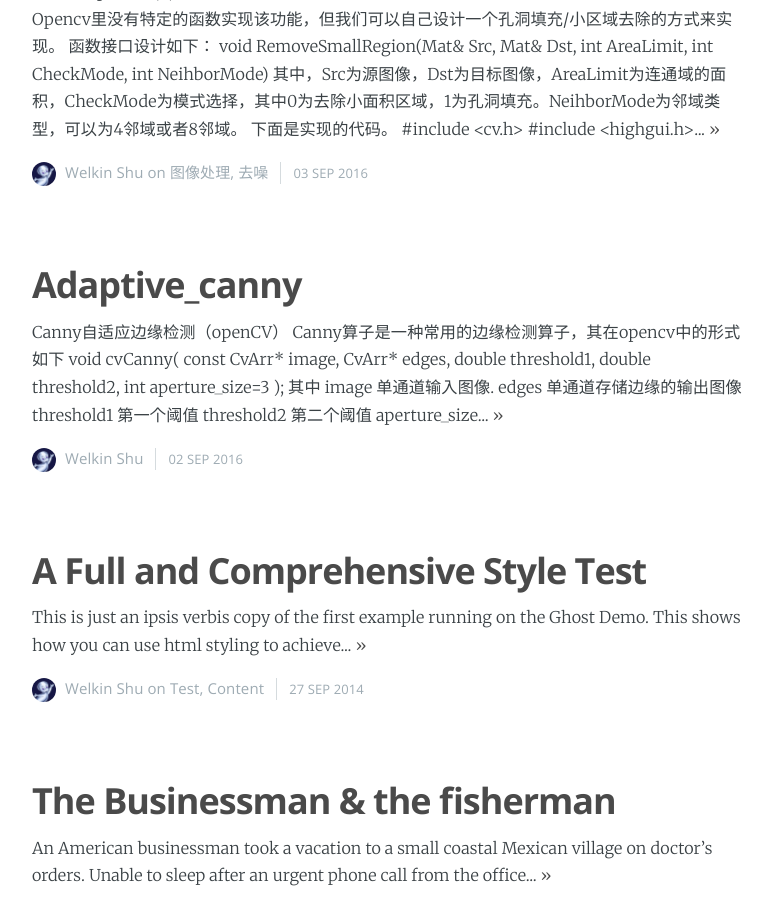
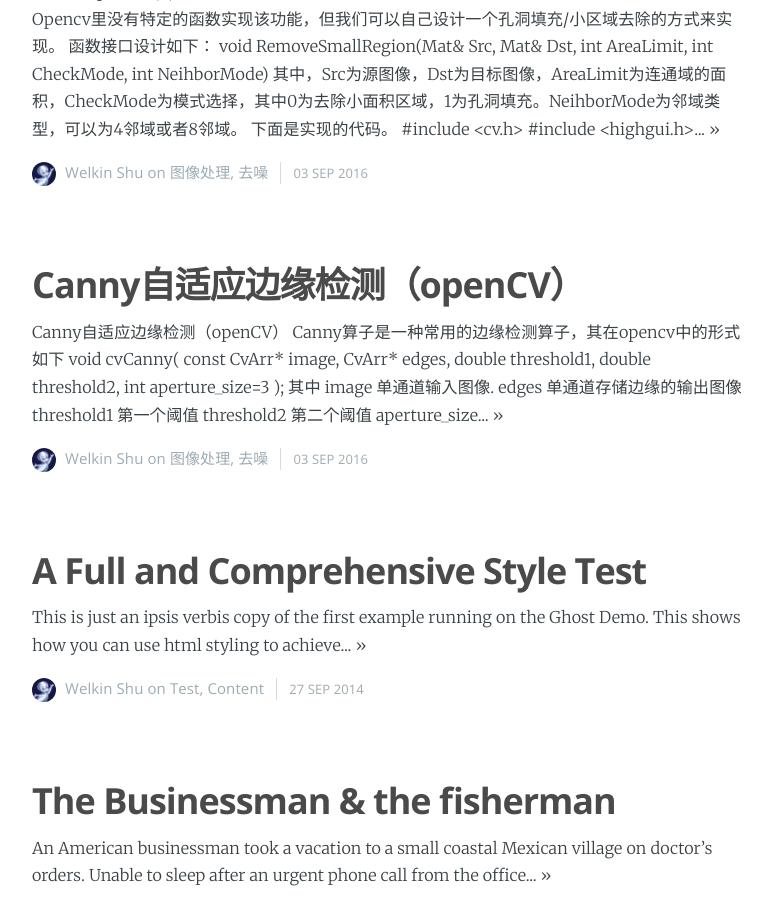
Before and after one commit to welkin94/welkin94.github.io, a Jekyll site: the page built from index.html, in a window 1280 px wide and 900 px high, scrolled down 1123 px. Shown: the whole window, without its empty margins (253-1025 px from the left). Built offline with Jekyll 4.4.1, drawn with Linux system fonts in a browser that asks for light colours; nearby versions of some CDN libraries; the list of posts is cut into pages by our own code.

Commit message:
Update 2016-09-02-Adaptive_Canny.md

```diff
--- a/_posts/2016-09-02-Adaptive_Canny.md
+++ b/_posts/2016-09-02-Adaptive_Canny.md
@@ -1,3 +1,14 @@
+---
+layout: post
+cover: 'assets/images/cover3.jpg'
+title: Canny自适应边缘检测（openCV）
+date:   2016-09-03 10:18:00
+tags: 图像处理 去噪
+subclass: 'post tag-test tag-content'
+categories: 'casper'
+navigation: True
+logo: 'assets/images/ghost.png'
+---
 # Canny自适应边缘检测（openCV）
 
 Canny算子是一种常用的边缘检测算子，其在opencv中的形式如下
```
